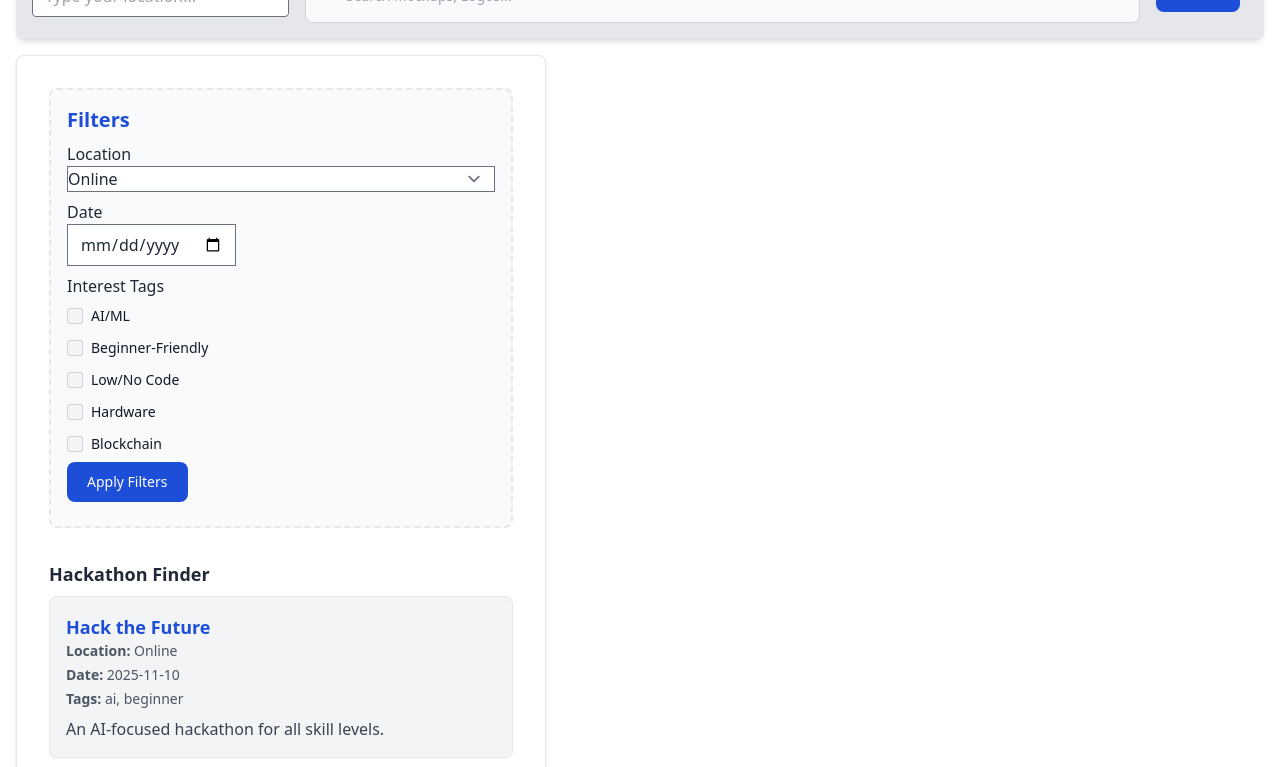
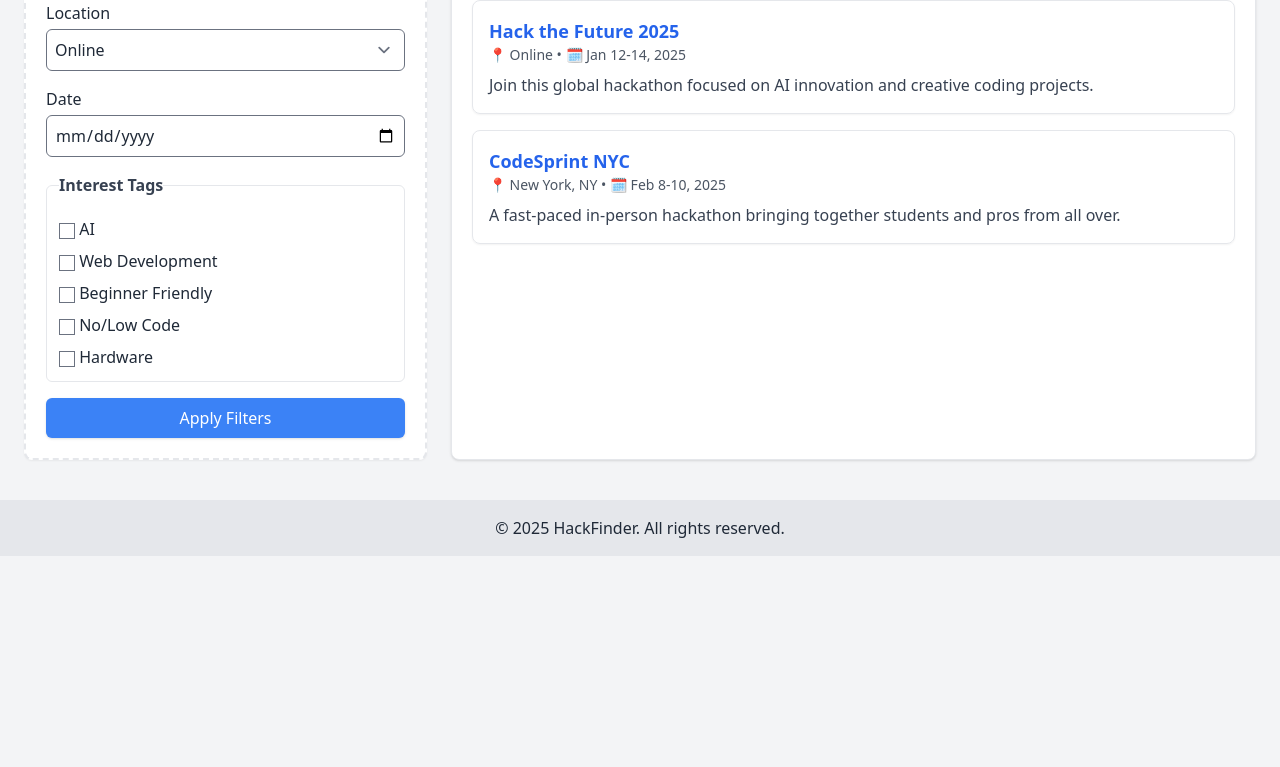
Before and after one commit to HassanZafar-2021/HackFinder, a plain HTML site: page index.html in a window 1280 px wide. Shown: the part 339-1106 px from the top of the page. After the commit the page ends 895 px from the top, so only its background shows below. Drawn offline with nearby package versions, Linux system fonts and the light colour scheme.

Commit message:
fixing page structure

```diff
--- a/index.html
+++ b/index.html
@@ -9,160 +9,111 @@
     rel="stylesheet"
   />
   <script src="https://cdn.jsdelivr.net/npm/flowbite@2.4.1/dist/flowbite.min.js"></script>
-
   <title>HackFinder</title>
 </head>
-  <body class="bg-white-100 text-gray-800 font-sans">
-    <section
-      class="header p-12 m-4 border-2 border-dashed rounded-lg bg-gray-50"
-    >
-      <h1 class="text-2xl p-10 mb-2 font-bold text-blue-600 text-center">
-        Welcome To HackFinder
-      </h1>
-      <p class="font-bold w-full p-4 h-10 text-black-700 text-center">
-        Your one-stop to finding hackathons near you (online or in-person)
-      </p>
+
+<body class="bg-gray-100 text-gray-800 font-sans">
+
+  <!-- Header -->
+  <section class="header text-center py-10 bg-gradient-to-r from-blue-500 to-purple-600 text-white shadow-md">
+    <h1 class="text-4xl font-bold mb-2">Welcome To HackFinder</h1>
+    <p class="text-lg">Your one-stop to finding hackathons near you (online or in-person)</p>
   </section>
 
-    <section
-      class="section p-4 flex justify-center gap-4 items-center bg-gray-200 rounded-lg shadow-md m-4"
-    >
-      <label class="sr-only" for="loc-input">Location</label>
+  <!-- Search Bar -->
+  <section class="search-bar flex flex-col md:flex-row justify-center items-center gap-3 py-6">
     <input
-        id="loc-input"
       type="text"
       placeholder="Type your location..."
-        class="px-3 py-2 border rounded"
+      class="border rounded-md p-2 w-64 focus:ring focus:ring-blue-300"
     />
-      <label
-        for="default-search"
-        class="mb-2 text-sm font-medium text-gray-900 sr-only dark:text-white"
-        >Search</label
-      >
     <input
-        type="search"
-        id="default-search"
-        class="block w-full p-4 ps-10 text-sm text-gray-900 border border-gray-300 rounded-lg bg-gray-50 focus:ring-blue-500 focus:border-blue-500 dark:bg-gray-700 dark:border-gray-600 dark:placeholder-gray-400 dark:text-white dark:focus:ring-blue-500 dark:focus:border-blue-500"
-        placeholder="Search Mockups, Logos..."
-        required
+      type="text"
+      placeholder="Search for hackathons..."
+      class="border rounded-md p-2 w-64 focus:ring focus:ring-blue-300"
     />
-
     <button
-        type="button"
-        class="text-white bg-blue-700 hover:bg-blue-800 focus:ring-4 focus:ring-blue-300 font-medium rounded-lg text-sm px-5 py-2.5 me-2 mb-2 dark:bg-blue-600 dark:hover:bg-blue-700 focus:outline-none dark:focus:ring-blue-800"
+      type="submit"
+      class="bg-blue-500 text-white px-4 py-2 rounded-md shadow hover:bg-blue-600 transition"
     >
       Search
     </button>
   </section>
 
-    <main class="flex flex-col md:flex-row gap-6 m-4">
-      <div class="flex-2 p-4 border rounded-lg bg-white shadow">
-        <aside
-          class="filters p-4 m-4 border-2 border-dashed rounded-lg bg-gray-50"
-        >
-          <h2 class="text-xl font-semibold mb-2 text-blue-700">Filters</h2>
-          <form>
-            <label for="location">Location</label>
-            <select
-              id="location"
-              name="location"
-              title="Select location"
-              class="block w-full mb-2"
-            >
+  <!-- Main Layout -->
+  <main class="flex flex-col md:flex-row gap-6 m-6">
+
+    <!-- Filters Section -->
+    <aside class="filters md:w-1/3 p-5 border-2 border-dashed rounded-lg bg-white shadow-sm">
+      <h2 class="text-2xl font-semibold mb-4 text-blue-700">Filters</h2>
+
+      <form class="space-y-4">
+        <!-- Location -->
+        <div>
+          <label for="location" class="block font-medium mb-1">Location</label>
+          <select id="location" name="location" class="border rounded-md p-2 w-full">
             <option value="online">Online</option>
             <option value="in-person">In-Person</option>
           </select>
+        </div>
 
-            <label for="date">Date</label>
-            <input
-              type="date"
-              id="date"
-              name="date"
-              title="Filter by date"
-              class="block mb-2"
-            />
+        <!-- Date -->
+        <div>
+          <label for="date" class="block font-medium mb-1">Date</label>
+          <input type="date" id="date" name="date" class="border rounded-md p-2 w-full" />
+        </div>
 
-            <fieldset class="mb-2">
-              <legend class="font-medium">Interest Tags</legend>
-              <div class="space-y-3 mt-2">
-                <label class="flex items-center">
-                  <input
-                    id="tag-ai"
-                    name="tags"
-                    type="checkbox"
-                    value="ai"
-                    class="w-4 h-4 text-blue-600 bg-gray-100 border-gray-300 rounded-sm focus:ring-blue-500 focus:ring-2"
-                  />
-                  <span class="ms-2 text-sm font-medium text-gray-900">AI/ML</span>
-                </label>
+        <!-- Tags -->
+        <fieldset class="border rounded-md p-3">
+          <legend class="font-semibold text-gray-700 mb-2">Interest Tags</legend>
 
-                <label class="flex items-center">
-                  <input
-                    id="tag-beginner"
-                    name="tags"
-                    type="checkbox"
-                    value="beginner"
-                    class="w-4 h-4 text-blue-600 bg-gray-100 border-gray-300 rounded-sm focus:ring-blue-500 focus:ring-2"
-                  />
-                  <span class="ms-2 text-sm font-medium text-gray-900">Beginner-Friendly</span>
-                </label>
-
-                <label class="flex items-center">
-                  <input
-                    id="tag-nocode"
-                    name="tags"
-                    type="checkbox"
-                    value="no-code"
-                    class="w-4 h-4 text-blue-600 bg-gray-100 border-gray-300 rounded-sm focus:ring-blue-500 focus:ring-2"
-                  />
-                  <span class="ms-2 text-sm font-medium text-gray-900">Low/No Code</span>
-                </label>
-
-                <label class="flex items-center">
-                  <input
-                    id="tag-hardware"
-                    name="tags"
-                    type="checkbox"
-                    value="hardware"
-                    class="w-4 h-4 text-blue-600 bg-gray-100 border-gray-300 rounded-sm focus:ring-blue-500 focus:ring-2"
-                  />
-                  <span class="ms-2 text-sm font-medium text-gray-900">Hardware</span>
-                </label>
-
-                <label class="flex items-center">
-                  <input
-                    id="tag-blockchain"
-                    name="tags"
-                    type="checkbox"
-                    value="blockchain"
-                    class="w-4 h-4 text-blue-600 bg-gray-100 border-gray-300 rounded-sm focus:ring-blue-500 focus:ring-2"
-                  />
-                  <span class="ms-2 text-sm font-medium text-gray-900">Blockchain</span>
-                </label>
+          <div class="flex flex-col gap-2">
+            <label><input type="checkbox" value="ai" /> AI</label>
+            <label><input type="checkbox" value="web" /> Web Development</label>
+            <label><input type="checkbox" value="bf" /> Beginner Friendly</label>
+            <label><input type="checkbox" value="nlc" /> No/Low Code</label>
+            <label><input type="checkbox" value="hw" /> Hardware</label>
           </div>
         </fieldset>
 
         <button
           type="submit"
-              class="text-white bg-blue-700 hover:bg-blue-800 focus:ring-4 focus:outline-none focus:ring-blue-300 font-medium rounded-lg text-sm px-5 py-2.5 text-center me-2 mb-2"
+          class="bg-blue-500 text-white w-full py-2 rounded-md shadow hover:bg-blue-600 transition"
         >
           Apply Filters
         </button>
       </form>
     </aside>
 
-        <div class="results p-4">
-          <h2 id="results-header" class="text-lg font-semibold">
+    <!-- Results Section -->
+    <section class="results md:w-2/3 p-5 border rounded-lg bg-white shadow">
+      <h2 id="results-header" class="text-2xl font-semibold mb-4 text-blue-700">
         Hackathon Finder
       </h2>
-          <div class="result mt-2">
-            <!-- Results will be injected here -->
+      <div id="results-container" class="space-y-4">
+        <!-- Example Hackathon Card -->
+        <div class="p-4 border rounded-lg shadow-sm hover:shadow-md transition">
+          <h3 class="text-lg font-bold text-blue-600">Hack the Future 2025</h3>
+          <p class="text-sm text-gray-600">📍 Online • 🗓️ Jan 12-14, 2025</p>
+          <p class="mt-2 text-gray-700">
+            Join this global hackathon focused on AI innovation and creative coding projects.
+          </p>
+        </div>
+
+        <div class="p-4 border rounded-lg shadow-sm hover:shadow-md transition">
+          <h3 class="text-lg font-bold text-blue-600">CodeSprint NYC</h3>
+          <p class="text-sm text-gray-600">📍 New York, NY • 🗓️ Feb 8-10, 2025</p>
+          <p class="mt-2 text-gray-700">
+            A fast-paced in-person hackathon bringing together students and pros from all over.
+          </p>
         </div>
       </div>
-      </div>
+    </section>
+
   </main>
 
-    <footer class="p-4 text-center">
+  <!-- Footer -->
+  <footer class="text-center py-4 bg-gray-200 mt-10">
     <p>&copy; 2025 HackFinder. All rights reserved.</p>
   </footer>
 
```
Lines whose indentation alone changed are shown as unchanged.
